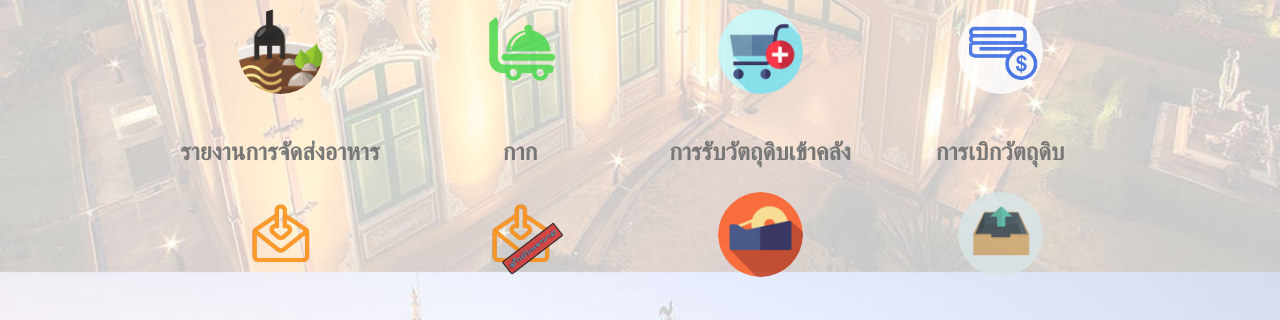
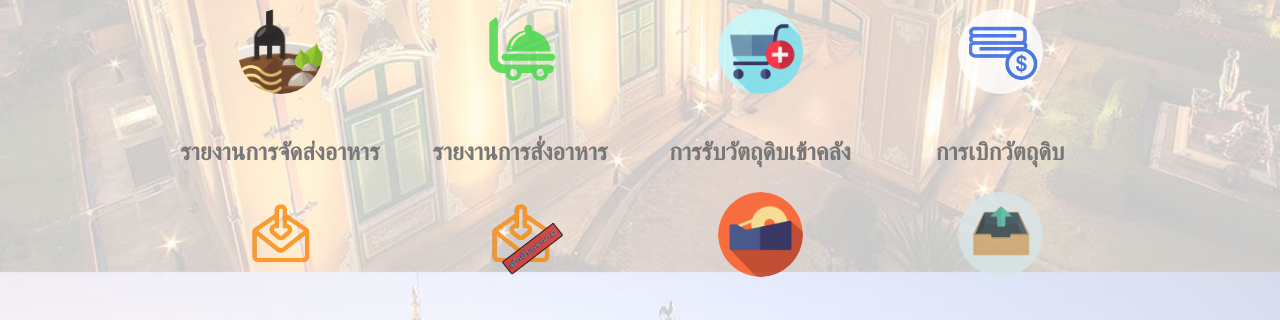
Before and after one commit to flamezaxaou10/Nutrition, a PHP site: page / in a window 1280 px wide. Shown: the part 528-848 px from the top of the page. Run offline with PHP 8.4, Linux system fonts and the light colour scheme; a user stored in the database is signed in.

Commit message:
ทดสอบ

```diff
--- a/index.php
+++ b/index.php
@@ -227,7 +227,7 @@ exit();
         </div>
 
         <div class="col-sm-3">
-          <p class="text-center"><strong><font size ="5px">กาก</font></strong></p>
+          <p class="text-center"><strong><font size ="5px">รายงานการสั่งอาหาร</font></strong></p>
           <a href="report2.php">
             <center><img src="img/logoss.png" class="img-circle person img-responsive" alt="Random Name" width="255" height="255"></center>
           </a>
```
